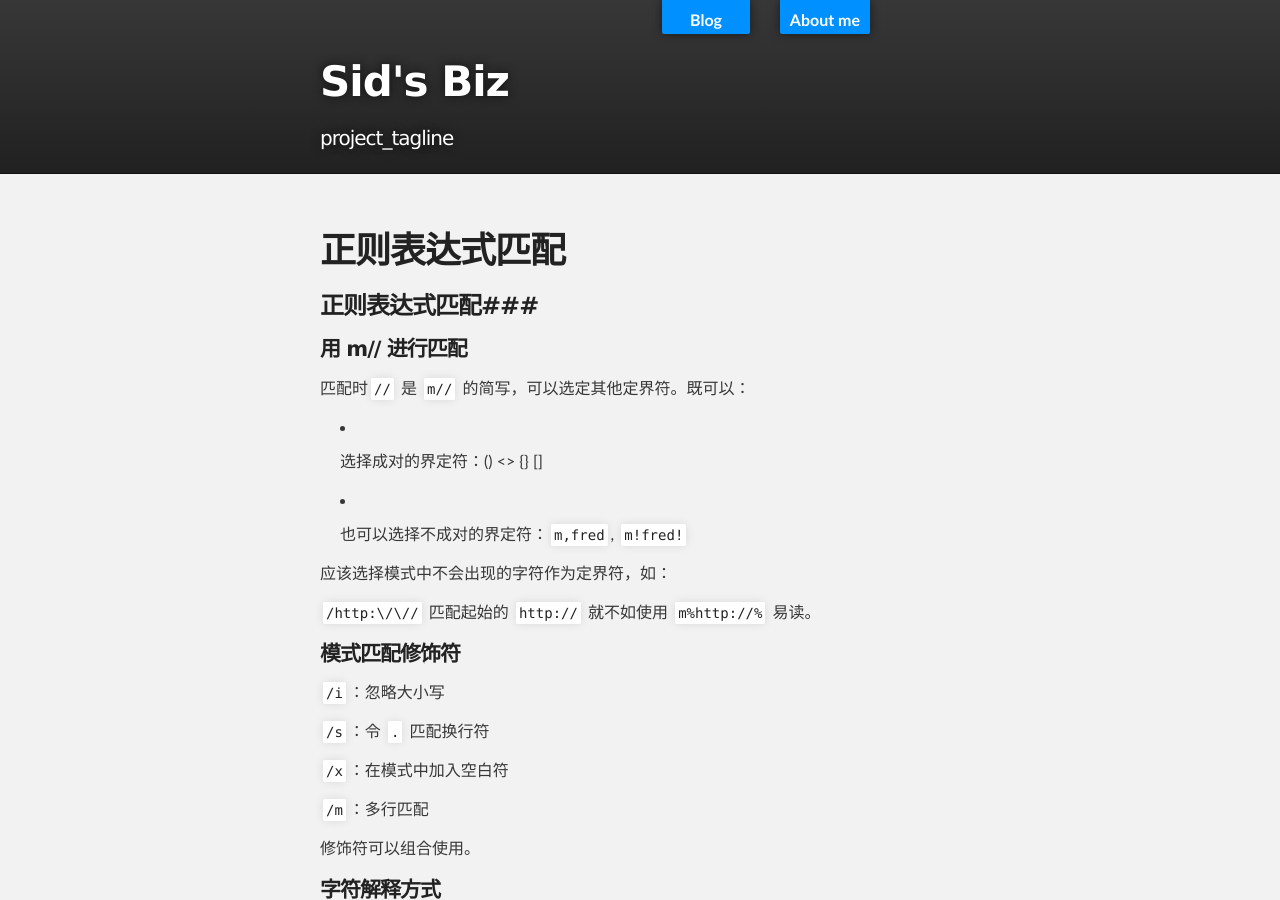
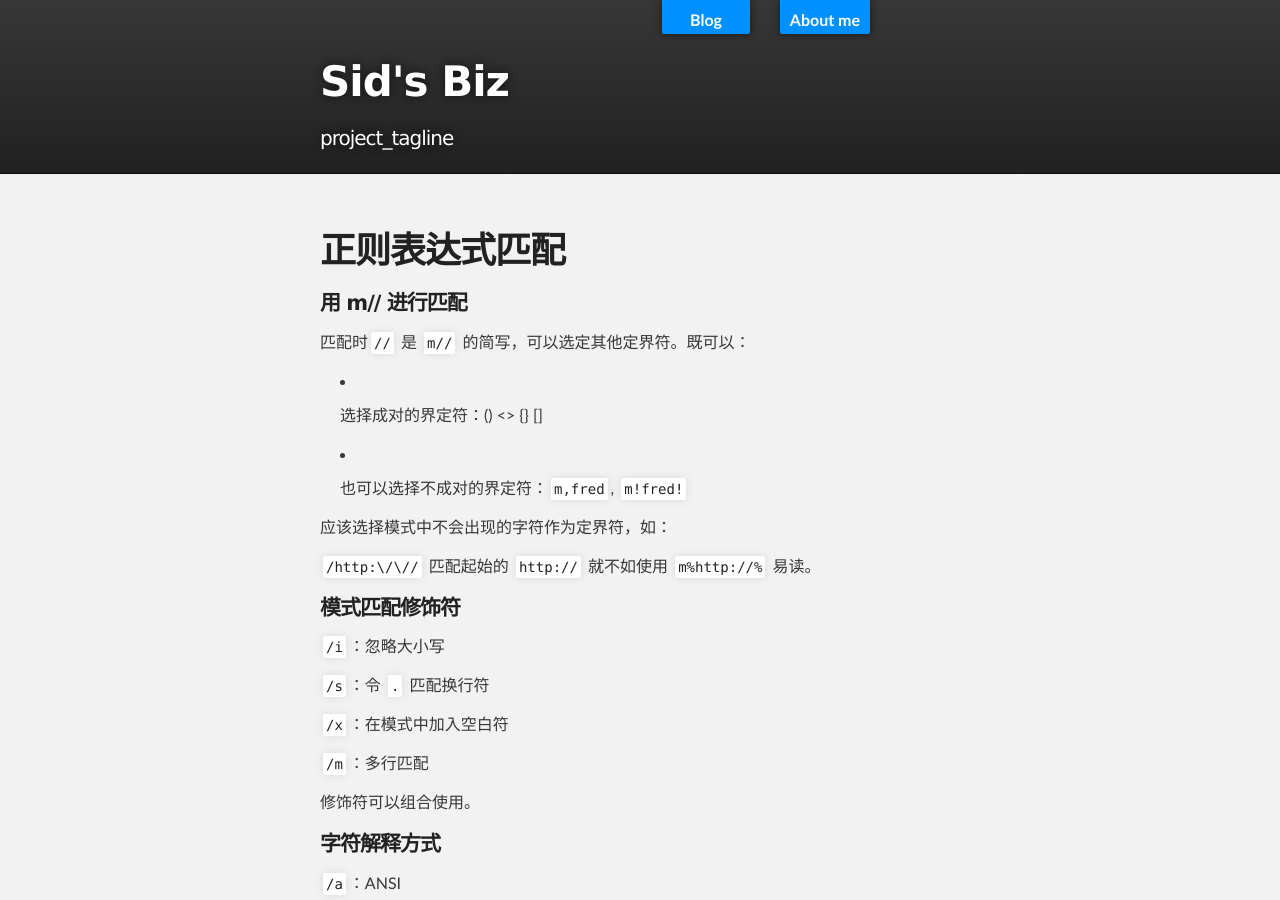
Before and after one commit to Siduzy/Blog, a Jekyll site: the page built from _posts/2013-05-24-Learning-Perl_Chapter-8-Note.md, in a window 1280 px wide and 900 px high. Built offline with Jekyll 4.4.1, drawn with Linux system fonts in a browser that asks for light colours; comment, search, counter and statistics services are not loaded.

Commit message:
Update 2013-05-24-Learning-Perl_Chapter-8-Note.md

```diff
--- a/_posts/2013-05-24-Learning-Perl_Chapter-8-Note.md
+++ b/_posts/2013-05-24-Learning-Perl_Chapter-8-Note.md
@@ -6,8 +6,6 @@ category: Regex
 tags:
  - Basic
 ---
-
-### 正则表达式匹配###
 
 #### 用 m// 进行匹配 ####
 
```
